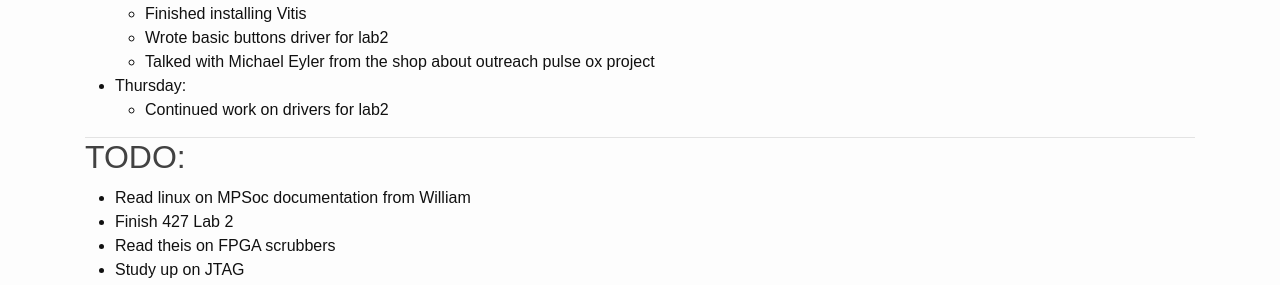
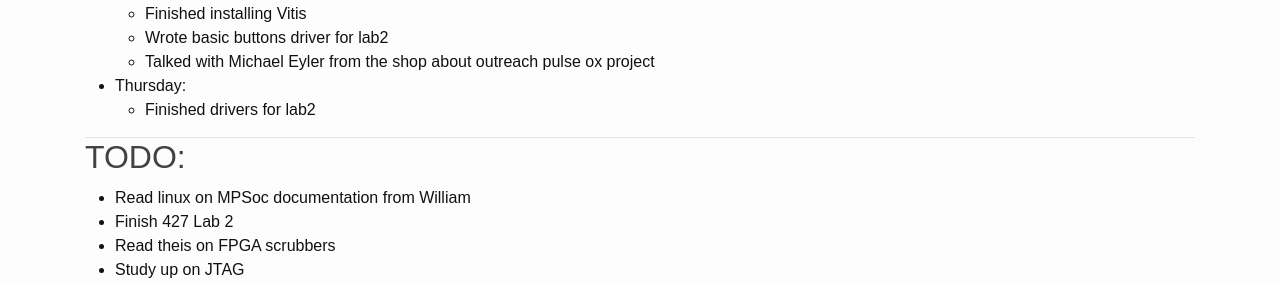
Before and after one commit to rjsmith1999/IMMERSE, a Jekyll site: the page built from _pages/log.md, in a window 1280 px wide and 1024 px high. Shown: the part 679-964 px from the top of the window. Built offline with Jekyll 4.4.1, drawn with Linux system fonts in a browser that asks for light colours.

Commit message:
Update log

```diff
--- a/_pages/log.md
+++ b/_pages/log.md
@@ -38,7 +38,7 @@ title: IMMERSE Log
   - Talked with Michael Eyler from the shop about outreach pulse ox project
 
 * **Thursday**:
-  - Continued work on drivers for lab2
+  - Finished drivers for lab2
 <!-- * **Friday**: -->
 
 -------------------
```
